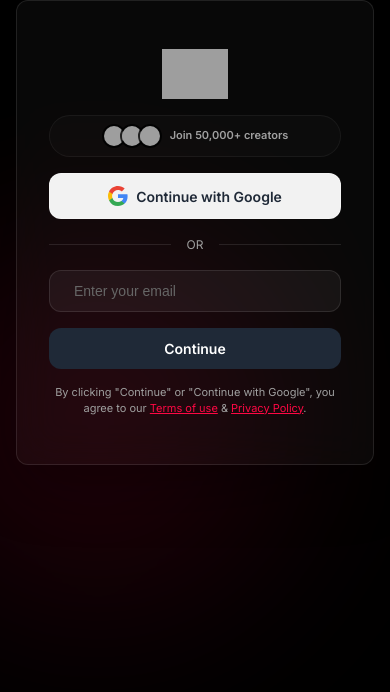
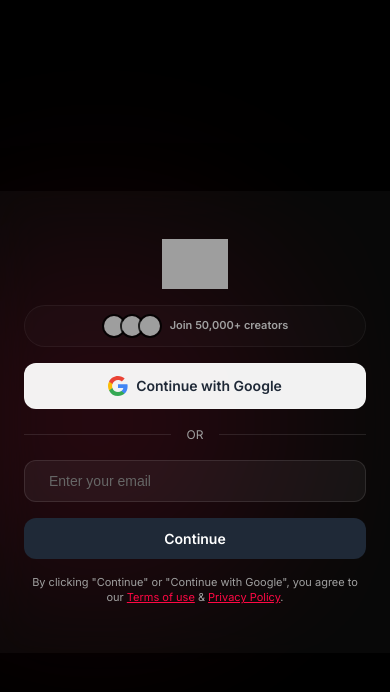
Before and after one commit to 505hits/admakerai, a Next.js app in the folder admaker/: page /login in a window 390 px wide. Shown: the top 692 px of the page. Built offline with nearby package versions, Linux system fonts and the light colour scheme; grey boxes are pictures that could not be loaded.

Commit message:
fix: Category tabs overflow, auth full width mobile, logo positioning

```diff
--- a/admaker/app/login/Auth.module.css
+++ b/admaker/app/login/Auth.module.css
@@ -390,14 +390,16 @@
 
     .authSplitLayout {
         height: auto;
-        min-height: 100vh;
+        min-height: auto;
+        flex-direction: column;
     }
 
     .authCard {
-        padding: var(--spacing-xl) var(--spacing-lg);
-        border-radius: var(--radius-md);
+        padding: var(--spacing-xl) var(--spacing-md);
+        border-radius: 0;
         max-width: 100%;
-        margin: 0 var(--spacing-sm);
+        margin: 0;
+        border: none;
     }
 
     .authLogo {
@@ -440,16 +442,23 @@
     }
 
     .authLeft {
-        padding: 0;
+        padding: var(--spacing-lg) 0;
+        min-height: 100vh;
+        display: flex;
+        align-items: center;
+        justify-content: center;
     }
 
-    /* Hide video showcase on mobile */
+    /* Show video showcase on mobile when scrolling */
     .authRight {
-        display: none !important;
+        display: flex !important;
+        padding: var(--spacing-xl) var(--spacing-md);
+        min-height: 100vh;
+        border-top: 1px solid rgba(255, 255, 255, 0.05);
     }
 
     .videoShowcase {
-        display: none !important;
+        max-width: 100%;
     }
 
     .aiGeneratedBadge {
--- a/admaker/components/Navbar.module.css
+++ b/admaker/components/Navbar.module.css
@@ -193,7 +193,7 @@
     }
 
     .logo {
-        margin-left: 0;
+        margin-left: -16px;
         padding-left: 0;
     }
 
```
Also changed, not shown: admaker/components/dashboard/AIActorSelector.module.css (+24 -0 lines).
